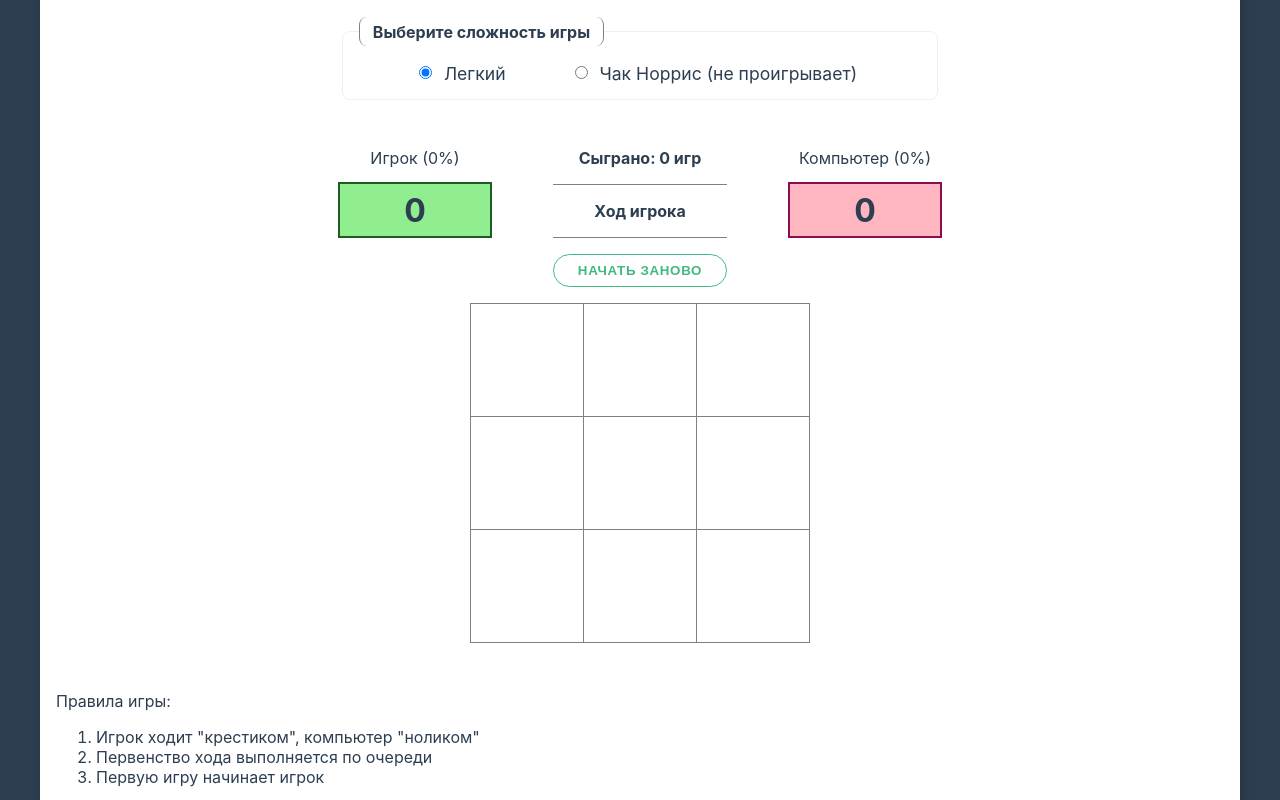
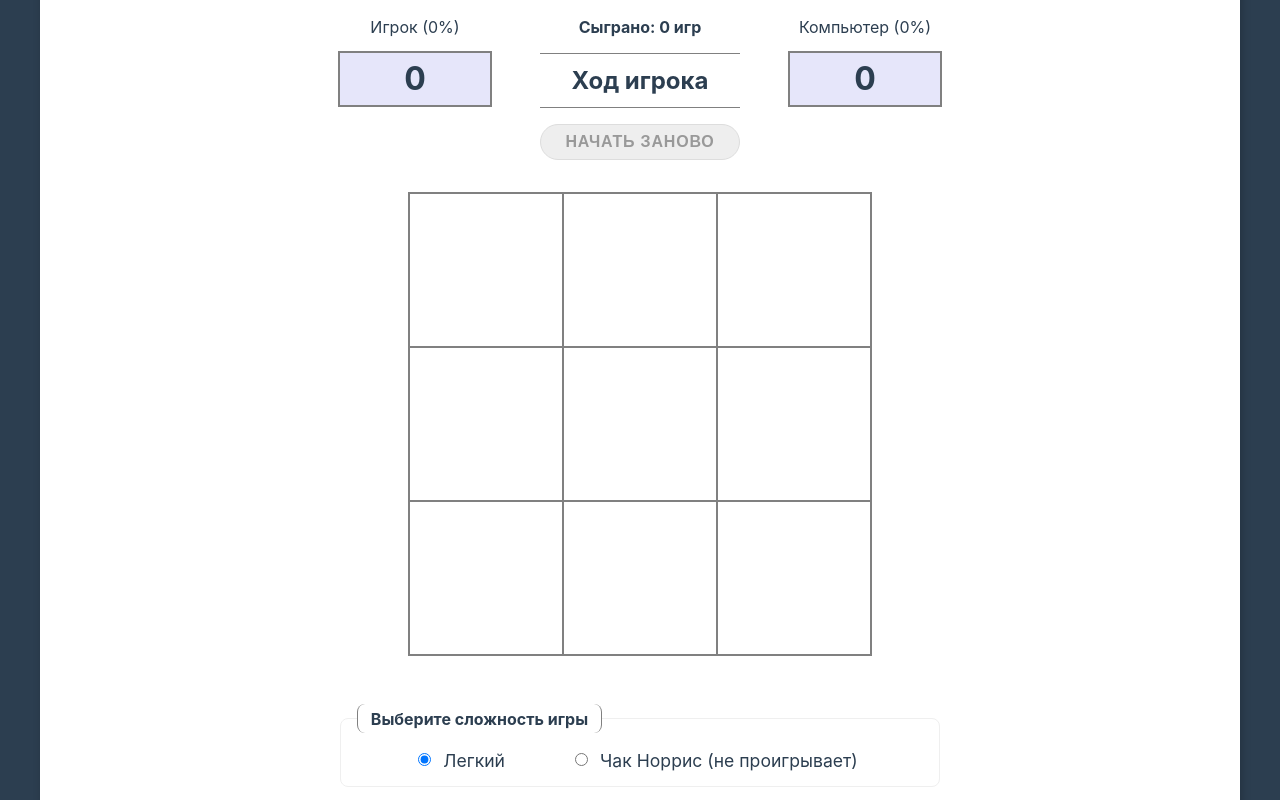
Before and after one commit to Avxodiar/vuejs-learn, a Vue app: page /game in a window 1280 px wide. Shown: the part 220-1020 px from the top of the page. Built offline with nearby package versions, Linux system fonts and the light colour scheme.

Commit message:
TicTacToe. Выбор сложности перемещен под поле игры и небольшие визуальные правки

```diff
--- a/src/assets/tictactoe.js
+++ b/src/assets/tictactoe.js
@@ -7,11 +7,11 @@ import {ChuckNorris} from './ChuckNorris.js'
  * @param difficulty - максимальный уровень сложности
  * @returns {{col: number, row: number}}
  */
-function getTurn(board, leftStep, difficulty = 1) {
+function getTurn(board, leftStep, difficulty) {
     let newId;
 
     // если первый ход компьютера (leftStep == 9), то всегда делаем случайных ход
-    if (difficulty && leftStep < 9) {
+    if (parseInt(difficulty) && leftStep < 9) {
         let Chuck = new ChuckNorris(board);
         newId = Chuck.getTurn();
     } else {
--- a/src/components/TicTacToe/Cell.vue
+++ b/src/components/TicTacToe/Cell.vue
@@ -26,20 +26,22 @@
 
 <style scoped>
     td {
-        border: 1px solid gray;
+        border: 2px solid gray;
         background-color: white;
     }
+
     .cell {
         display: flex;
         align-items: center;
         justify-content: center;
         margin: 5px;
         padding: 20px;
-        width: 100px;
-        height: 100px;
-        font-size: 5em;
+        width: 140px;
+        height: 140px;
+        font-size: 8em;
         cursor: pointer;
     }
+
     .cell:hover {
         background-color: lightgray;
     }
--- a/src/views/TicTacToe.vue
+++ b/src/views/TicTacToe.vue
@@ -2,25 +2,15 @@
     <h2>Игра "Крестики-Нолики"</h2>
     <div class="game">
 
-        <fieldset>
-            <legend>Выберите сложность игры</legend>
-
-            <div>
-                <input type="radio" name="selectorEasy" id="selectorEasy"  value="0" v-model="difficulty" >
-                <label for="selectorEasy">Легкий</label>
-            </div>
-
-            <div>
-                <input type="radio" name="selectorHard" id="selectorHard"  value="1" v-model="difficulty" >
-                <label for="selectorHard">Чак Норрис (не проигрывает)</label>
-            </div>
-
-        </fieldset>
-
         <div class="panel">
             <div class="gamer">
                 Игрок {{ userStat }}
-                <span>{{ games.win }}</span>
+                <span :class="{
+                    'bg-green': games.win > games.fail,
+                    'bg-red': games.win < games.fail
+                }">
+                    {{ games.win }}
+                </span>
             </div>
             <div class="control">
                 <div>
@@ -36,18 +26,24 @@
                     class="btn"
                     @click="resetGame"
                     :class="{danger: gameOver}"
+                    :disabled="!gameOver"
                 >
                     Начать заново
                 </button>
             </div>
             <div class="gamer">
-                Компьютер {{ computerStat }}
-                <span>{{ games.fail }}</span>
+                {{ computerName }} {{ computerStat }}
+                <span :class="{
+                    'bg-green': games.win < games.fail,
+                    'bg-red': games.win > games.fail
+                }">
+                    {{ games.fail }}
+                </span>
             </div>
         </div>
 
         <table class="board"
-           :class="[crossLine, {
+               :class="[crossLine, {
                 'user-win': win.name === 'user',
                 'user-fail': win.name === 'computer',
                 'game-over': gameOver,
@@ -59,6 +55,19 @@
                 @click-row="clickCell"
             />
         </table>
+
+        <fieldset>
+            <legend>Выберите сложность игры</legend>
+            <div>
+                <input type="radio" name="selectorEasy" id="selectorEasy" value="0" v-model="difficulty">
+                <label for="selectorEasy">Легкий</label>
+            </div>
+            <div>
+                <input type="radio" name="selectorHard" id="selectorHard" value="1" v-model="difficulty">
+                <label for="selectorHard">Чак Норрис (не проигрывает)</label>
+            </div>
+        </fieldset>
+
     </div>
 
     <p>Правила игры:</p>
@@ -71,7 +80,7 @@
 
 
 <script>
-    import Row from  '@/components/TicTacToe/Row.vue'
+    import Row from '@/components/TicTacToe/Row.vue'
     import {getTurn, checkWin} from '@/assets/tictactoe.js'
     import {numeralWord} from '@/assets/function.js'
 
@@ -103,11 +112,12 @@
         },
         watch: {
             difficulty() {
+                this.difficulty = parseInt(this.difficulty);
                 this.games.count = 0;
                 this.games.win = 0;
                 this.games.fail = 0;
                 this.resetGame();
-            }
+            },
         },
         computed: {
             /**
@@ -128,9 +138,9 @@
             userStat() {
                 let percent = 0;
                 if (this.games.count && this.games.win) {
-                    percent =  Math.ceil(this.games.win / this.games.count * 100);
+                    percent = Math.ceil(this.games.win / this.games.count * 100);
                 }
-                return '('+ percent + '%)';
+                return '(' + percent + '%)';
             },
             /**
              * Процент побед компьютера
@@ -138,23 +148,30 @@
             computerStat() {
                 let percent = 0;
                 if (this.games.count && this.games.fail) {
-                    percent =  Math.ceil(this.games.fail / this.games.count * 100);
+                    percent = Math.ceil(this.games.fail / this.games.count * 100);
                 }
-                return '('+ percent + '%)';
+                return '(' + percent + '%)';
             },
             /**
              * Исчисляемые формы слова "игр"
              */
             gamesWord() {
                 return numeralWord(this.games.count, 'игра', 'игры', 'игр');
+            },
+            /**
+             * Имя компьютера в зависимости от сложности
+             */
+            computerName() {
+                return (this.difficulty) ? 'Чак Норрис' : 'Компьютер';
             }
+
         },
         methods: {
             /**
              * Перезапуск игры
              */
             resetGame() {
-                this.win = { type: '', id: 0, name: '' };
+                this.win = {type: '', id: 0, name: ''};
                 this.leftStep = 9;
                 this.board[0].fill(0, 0, 3);
                 this.board[1].fill(0, 0, 3);
@@ -171,7 +188,7 @@
              * @param  {int} col - номер ячейки
              */
             clickCell(row, col) {
-                if( !this.gameOver && this.board[row][col] === 0) {
+                if (!this.gameOver && this.board[row][col] === 0) {
                     this.board[row][col]++;
                     this.step();
 
@@ -203,7 +220,7 @@
                 }
 
                 // если игра закончилась, сохраняем результаты игры
-                if(this.gameOver) {
+                if (this.gameOver) {
                     this.games.count++;
                     if (this.win.name === 'user') {
                         this.games.win++;
@@ -217,7 +234,8 @@
     }
 </script>
 
-<style>
+
+<style scoped>
     .game {
         width: 600px;
         margin: 0 auto 3em;
@@ -227,7 +245,7 @@
         display: flex;
         justify-content: space-evenly;
         padding: 1em;
-        margin-bottom: 3em;
+        margin: 3em 0 0;
         border-radius: 0.5em;
         border-width: thin;
     }
@@ -239,12 +257,14 @@
         border-right: 1px solid gray;
         border-radius: 0.5em;
     }
+
     .game fieldset [type=radio],
     .game fieldset label {
         padding: 0.5em;
         font-size: 1.1em;
         cursor: pointer;
     }
+
     .game fieldset label:hover {
         text-shadow: 0 0 2px grey;
     }
@@ -252,7 +272,7 @@
     .game .panel {
         display: flex;
         justify-content: space-between;
-        margin-bottom: 1em;
+        margin-bottom: 2em;
     }
 
     .game .gamer {
@@ -261,6 +281,7 @@
         width: 25%;
         text-align: center;
     }
+
     .game .gamer * {
         text-align: center;
     }
@@ -268,12 +289,18 @@
     .game .gamer span {
         margin-top: 0.5em;
         padding: 0.2em;
-        background-color: lightgreen;
         font-weight: bold;
         font-size: 2em;
+        background-color: #e6e6fa;
+        outline: 2px solid gray;
+    }
+
+    .game .gamer span.bg-green {
+        background-color: lightgreen;
         outline: 2px solid #1b5e20;
     }
-    .game .gamer:last-child span {
+
+    .game .gamer span.bg-red {
         background-color: lightpink;
         outline: 2px solid #880e4f;
     }
@@ -283,24 +310,30 @@
         flex-direction: column;
         justify-content: center;
     }
+
     .game .control * {
         display: block;
         align-self: center;
         width: 100%;
         margin-right: 0;
+        font-size: 1em;
     }
+
     .game .control:first-child {
         font-weight: bold;
     }
+
     .game .control p {
         margin-top: 0;
         text-align: center;
         font-weight: bold;
     }
+
     .game .control p span {
+        padding: 0.5em;
+        font-size: 1.5em;
         border-top: 1px solid gray;
         border-bottom: 1px solid gray;
-        padding: 1em;
     }
 
     .game .control p span.green {
@@ -310,20 +343,25 @@
     .game .control p span.red {
         color: red;
     }
+</style>
 
+<style>
     .game .board {
         position: relative;
         margin: auto;
         border-collapse: collapse;
     }
+
     .game .game-over td,
     .game .game-over .cell:hover {
         background-color: lightgrey;
     }
+
     .game .user-win td,
     .game .user-win .cell:hover {
         background-color: lightgreen;
     }
+
     .game .user-fail td,
     .game .user-fail .cell:hover {
         background-color: lightpink;
@@ -336,19 +374,22 @@
         position: absolute;
         left: 0;
         width: calc(100% + 1px);
-        height: 8px;
+        height: 12px;
         background: darkgray;
         z-index: 1;
     }
+
     .game .board.line0::before {
-        top: calc( (100% / 6) - 6px);
+        top: calc((100% / 6) - 10px);
 
     }
+
     .game .board.line1::before {
-        top: calc( (100% / 2) - 6px);
+        top: calc((100% / 2) - 10px);
     }
+
     .game .board.line2::before {
-        top: calc( (100% / 6 * 5) - 6px);
+        top: calc((100% / 6 * 5) - 9px);
     }
 
     .game .board.row0::before,
@@ -357,20 +398,23 @@
         content: '';
         position: absolute;
         top: 0;
-        width: 9px;
-        height: calc(100% + 1px);
+        width: 12px;
+        height: 100%;
         background: darkgray;
         z-index: 1;
     }
+
     .game .board.row0::before {
-        left: calc( (100% / 6) - 4px);
+        left: calc((100% / 6) - 5px);
 
     }
+
     .game .board.row1::before {
-        left: calc( (100% / 2) - 4px);
+        left: calc((100% / 2) - 6px);
     }
+
     .game .board.row2::before {
-        right: calc( (100% / 6) - 6px);
+        right: calc((100% / 6) - 6px);
     }
 
     .game .board.diag0::before,
@@ -379,14 +423,16 @@
         position: absolute;
         top: -16%;
         left: 49%;
-        width: 10px;
+        width: 14px;
         height: 133%;
         background: darkgray;
         z-index: 1;
     }
+
     .game .board.diag0::before {
         transform: rotate(-45deg);
     }
+
     .game .board.diag1::before {
         transform: rotate(45deg);
     }
```
